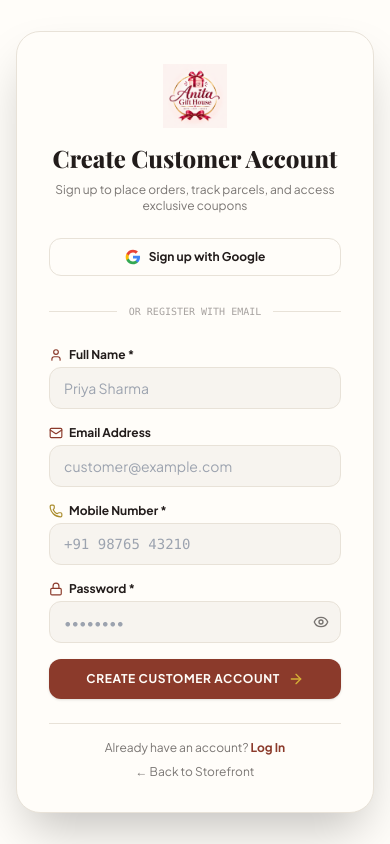
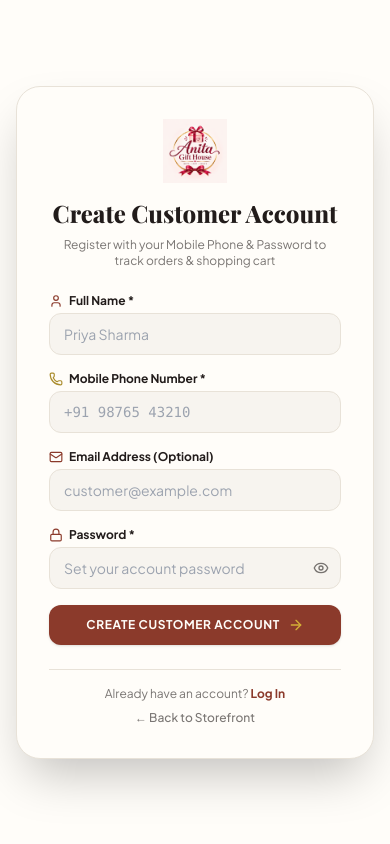
Before and after one commit to keshav-kr-agrawal/agh, a Next.js app: page /signup in a window 390 px wide. Built offline with nearby package versions, Linux system fonts and the light colour scheme; no server answers; a web font is replaced by a local one.

Commit message:
Remove Google login and switch customer authentication to clean Mobile Phone & Password flow

```diff
--- a/src/app/login/page.tsx
+++ b/src/app/login/page.tsx
@@ -3,48 +3,28 @@
 import React, { useState } from 'react';
 import { useRouter } from 'next/navigation';
 import Link from 'next/link';
-import { Phone, User, ArrowRight, Mail, Lock, ShieldCheck, Eye, EyeOff } from 'lucide-react';
+import { Phone, Lock, ArrowRight, Eye, EyeOff, ShieldCheck } from 'lucide-react';
 import { useAuthStore } from '@/store/useAuthStore';
-import { signInWithGoogle } from '@/lib/supabase';
 
 export default function CustomerLoginPage() {
   const router = useRouter();
   const { loginCustomer } = useAuthStore();
 
-  const [authMode, setAuthMode] = useState<'email' | 'phone'>('email');
-  const [email, setEmail] = useState('');
+  const [phone, setPhone] = useState('');
   const [password, setPassword] = useState('');
   const [showPassword, setShowPassword] = useState(false);
-  const [phone, setPhone] = useState('');
-  const [name, setName] = useState('');
+  const [error, setError] = useState('');
 
   const handleSubmit = (e: React.FormEvent) => {
     e.preventDefault();
-    if (authMode === 'email') {
-      if (!email || !password) return;
-      const extractedName = name || email.split('@')[0];
-      loginCustomer(phone || '+91 98765 43210', extractedName, email);
-    } else {
-      if (!phone || !name) return;
-      loginCustomer(phone, name);
+    if (!phone || !password) {
+      setError('Please enter your mobile number and password.');
+      return;
     }
-    router.push('/account');
-  };
 
-  const [googleError, setGoogleError] = useState('');
-
-  const handleGoogleSignIn = async () => {
-    setGoogleError('');
-    try {
-      const res = await signInWithGoogle();
-      if (res && res.error) {
-        console.warn('Google Provider notice:', res.error);
-      }
-    } catch (e) {
-      console.warn('Google Auth notice:', e);
-    }
-    // Fallback: Authenticate customer session smoothly so checkout/account is never blocked
-    loginCustomer('+91 98765 43210', 'Google User', 'customer@gmail.com');
+    // Authenticate customer session using phone and password
+    const customerName = phone ? `Customer (${phone.slice(-4)})` : 'Valued Shopper';
+    loginCustomer(phone, customerName);
     router.push('/account');
   };
 
@@ -64,63 +44,28 @@ export default function CustomerLoginPage() {
             Customer Account Login
           </h1>
           <p className="text-xs text-espresso/60">
-            Log in to manage orders, live parcel tracking, and shopping cart
+            Log in with your Phone & Password to track orders and manage your cart
           </p>
         </div>
 
-        {/* Auth Mode Toggle */}
-        <div className="flex bg-cream-muted p-1 rounded-xl border border-cream-border text-xs font-bold">
-          <button
-            type="button"
-            onClick={() => setAuthMode('email')}
-            className={`flex-1 py-2 rounded-lg transition ${authMode === 'email' ? 'bg-terracotta text-cream shadow-sm' : 'text-espresso/70'}`}
-          >
-            Email & Password
-          </button>
-          <button
-            type="button"
-            onClick={() => setAuthMode('phone')}
-            className={`flex-1 py-2 rounded-lg transition ${authMode === 'phone' ? 'bg-terracotta text-cream shadow-sm' : 'text-espresso/70'}`}
-          >
-            Mobile Number
-          </button>
+        {error && (
+          <div className="p-3 bg-crimson/10 border border-crimson/20 rounded-2xl text-crimson text-xs font-semibold text-center">
+            {error}
           </div>
-
-        {/* Google OAuth Button */}
-        <button
-          type="button"
-          onClick={handleGoogleSignIn}
-          className="w-full py-2.5 px-4 bg-cream border border-cream-border rounded-xl font-bold text-xs text-espresso hover:bg-cream-muted transition flex items-center justify-center gap-2 shadow-xs"
-        >
-          <svg className="w-4 h-4" viewBox="0 0 24 24">
-            <path fill="#4285F4" d="M22.56 12.25c0-.78-.07-1.53-.2-2.25H12v4.26h5.92c-.26 1.37-1.04 2.53-2.21 3.31v2.77h3.57c2.08-1.92 3.28-4.74 3.28-8.09z" />
-            <path fill="#34A853" d="M12 23c2.97 0 5.46-.98 7.28-2.66l-3.57-2.77c-.98.66-2.23 1.06-3.71 1.06-2.86 0-5.29-1.93-6.16-4.53H2.18v2.84C3.99 20.53 7.7 23 12 23z" />
-            <path fill="#FBBC05" d="M5.84 14.09c-.22-.66-.35-1.36-.35-2.09s.13-1.43.35-2.09V7.06H2.18C1.43 8.55 1 10.22 1 12s.43 3.45 1.18 4.94l2.85-2.22.81-.63z" />
-            <path fill="#EA4335" d="M12 5.38c1.62 0 3.06.56 4.21 1.64l3.15-3.15C17.45 2.09 14.97 1 12 1 7.7 1 3.99 3.47 2.18 7.06l3.66 2.84c.87-2.6 3.3-4.52 6.16-4.52z" />
-          </svg>
-          Sign in with Google
-        </button>
-
-        <div className="relative flex py-1 items-center">
-          <div className="flex-grow border-t border-cream-border"></div>
-          <span className="flex-shrink mx-3 text-[10px] text-espresso/40 uppercase font-mono">Or Continue With</span>
-          <div className="flex-grow border-t border-cream-border"></div>
-        </div>
+        )}
 
         <form onSubmit={handleSubmit} className="space-y-4 text-xs">
-          {authMode === 'email' ? (
-            <>
           <div>
             <label className="block font-bold text-espresso mb-1 flex items-center gap-1.5">
-                  <Mail className="w-3.5 h-3.5 text-terracotta" /> Email Address *
+              <Phone className="w-3.5 h-3.5 text-terracotta" /> Mobile Phone Number *
             </label>
             <input
-                  type="email"
+              type="tel"
               required
-                  value={email}
-                  onChange={e => setEmail(e.target.value)}
-                  placeholder="customer@example.com"
-                  className="w-full px-3.5 py-2.5 bg-cream-muted border border-cream-border rounded-xl text-sm focus:ring-2 focus:ring-terracotta"
+              value={phone}
+              onChange={e => setPhone(e.target.value)}
+              placeholder="+91 98765 43210"
+              className="w-full px-3.5 py-2.5 bg-cream-muted border border-cream-border rounded-xl font-mono text-sm focus:ring-2 focus:ring-terracotta"
             />
           </div>
 
@@ -134,7 +79,7 @@ export default function CustomerLoginPage() {
                 required
                 value={password}
                 onChange={e => setPassword(e.target.value)}
-                    placeholder="••••••••"
+                placeholder="Enter your password"
                 className="w-full px-3.5 py-2.5 bg-cream-muted border border-cream-border rounded-xl text-sm focus:ring-2 focus:ring-terracotta pr-10"
               />
               <button
@@ -147,38 +92,6 @@ export default function CustomerLoginPage() {
               </button>
             </div>
           </div>
-            </>
-          ) : (
-            <>
-              <div>
-                <label className="block font-bold text-espresso mb-1 flex items-center gap-1.5">
-                  <User className="w-3.5 h-3.5 text-terracotta" /> Your Name *
-                </label>
-                <input
-                  type="text"
-                  required
-                  value={name}
-                  onChange={e => setName(e.target.value)}
-                  placeholder="Priya Sharma"
-                  className="w-full px-3.5 py-2.5 bg-cream-muted border border-cream-border rounded-xl text-sm focus:ring-2 focus:ring-terracotta"
-                />
-              </div>
-
-              <div>
-                <label className="block font-bold text-espresso mb-1 flex items-center gap-1.5">
-                  <Phone className="w-3.5 h-3.5 text-gold-dark" /> Mobile Phone Number *
-                </label>
-                <input
-                  type="tel"
-                  required
-                  value={phone}
-                  onChange={e => setPhone(e.target.value)}
-                  placeholder="+91 98765 43210"
-                  className="w-full px-3.5 py-2.5 bg-cream-muted border border-cream-border rounded-xl font-mono text-sm focus:ring-2 focus:ring-terracotta"
-                />
-              </div>
-            </>
-          )}
 
           <button
             type="submit"
@@ -189,8 +102,15 @@ export default function CustomerLoginPage() {
         </form>
 
         <div className="pt-4 border-t border-cream-border text-center text-xs text-espresso/60 space-y-2">
-          <p>Don't have an account? <Link href="/signup" className="text-terracotta font-bold hover:underline">Sign Up</Link></p>
-          <Link href="/" className="block hover:text-terracotta transition">← Back to Storefront</Link>
+          <p>
+            Don't have an account?{' '}
+            <Link href="/signup" className="text-terracotta font-bold hover:underline">
+              Sign Up
+            </Link>
+          </p>
+          <Link href="/" className="block hover:text-terracotta transition font-medium">
+            ← Back to Storefront
+          </Link>
         </div>
       </div>
     </div>
--- a/src/app/signup/page.tsx
+++ b/src/app/signup/page.tsx
@@ -3,37 +3,28 @@
 import React, { useState } from 'react';
 import { useRouter } from 'next/navigation';
 import Link from 'next/link';
-import { User, Phone, Mail, Lock, ArrowRight, ShieldCheck, Eye, EyeOff } from 'lucide-react';
+import { User, Phone, Mail, Lock, ArrowRight, Eye, EyeOff, ShieldCheck } from 'lucide-react';
 import { useAuthStore } from '@/store/useAuthStore';
-import { signInWithGoogle } from '@/lib/supabase';
 
 export default function CustomerSignUpPage() {
   const router = useRouter();
   const { loginCustomer } = useAuthStore();
 
   const [name, setName] = useState('');
+  const [phone, setPhone] = useState('');
   const [email, setEmail] = useState('');
-  const [phone, setPhone] = useState('');
   const [password, setPassword] = useState('');
   const [showPassword, setShowPassword] = useState(false);
+  const [error, setError] = useState('');
 
   const handleSubmit = (e: React.FormEvent) => {
     e.preventDefault();
-    if (!name || (!phone && !email)) return;
-    loginCustomer(phone || '+91 98765 43210', name, email);
-    router.push('/account');
-  };
+    if (!name || !phone || !password) {
+      setError('Please fill in your name, mobile phone number, and password.');
+      return;
+    }
 
-  const handleGoogleSignUp = async () => {
-    try {
-      const res = await signInWithGoogle();
-      if (res && res.error) {
-        console.warn('Google Provider notice:', res.error);
-      }
-    } catch (e) {
-      console.warn('Google Auth notice:', e);
-    }
-    loginCustomer('+91 98765 43210', 'Google User', 'customer@gmail.com');
+    loginCustomer(phone, name, email);
     router.push('/account');
   };
 
@@ -52,30 +43,15 @@ export default function CustomerSignUpPage() {
             Create Customer Account
           </h1>
           <p className="text-xs text-espresso/60">
-            Sign up to place orders, track parcels, and access exclusive coupons
+            Register with your Mobile Phone & Password to track orders & shopping cart
           </p>
         </div>
 
-        {/* Google OAuth Button */}
-        <button
-          type="button"
-          onClick={handleGoogleSignUp}
-          className="w-full py-2.5 px-4 bg-cream border border-cream-border rounded-xl font-bold text-xs text-espresso hover:bg-cream-muted transition flex items-center justify-center gap-2 shadow-xs"
-        >
-          <svg className="w-4 h-4" viewBox="0 0 24 24">
-            <path fill="#4285F4" d="M22.56 12.25c0-.78-.07-1.53-.2-2.25H12v4.26h5.92c-.26 1.37-1.04 2.53-2.21 3.31v2.77h3.57c2.08-1.92 3.28-4.74 3.28-8.09z" />
-            <path fill="#34A853" d="M12 23c2.97 0 5.46-.98 7.28-2.66l-3.57-2.77c-.98.66-2.23 1.06-3.71 1.06-2.86 0-5.29-1.93-6.16-4.53H2.18v2.84C3.99 20.53 7.7 23 12 23z" />
-            <path fill="#FBBC05" d="M5.84 14.09c-.22-.66-.35-1.36-.35-2.09s.13-1.43.35-2.09V7.06H2.18C1.43 8.55 1 10.22 1 12s.43 3.45 1.18 4.94l2.85-2.22.81-.63z" />
-            <path fill="#EA4335" d="M12 5.38c1.62 0 3.06.56 4.21 1.64l3.15-3.15C17.45 2.09 14.97 1 12 1 7.7 1 3.99 3.47 2.18 7.06l3.66 2.84c.87-2.6 3.3-4.52 6.16-4.52z" />
-          </svg>
-          Sign up with Google
-        </button>
-
-        <div className="relative flex py-1 items-center">
-          <div className="flex-grow border-t border-cream-border"></div>
-          <span className="flex-shrink mx-3 text-[10px] text-espresso/40 uppercase font-mono">Or Register With Email</span>
-          <div className="flex-grow border-t border-cream-border"></div>
-        </div>
+        {error && (
+          <div className="p-3 bg-crimson/10 border border-crimson/20 rounded-2xl text-crimson text-xs font-semibold text-center">
+            {error}
+          </div>
+        )}
 
         <form onSubmit={handleSubmit} className="space-y-4 text-xs">
           <div>
@@ -94,20 +70,7 @@ export default function CustomerSignUpPage() {
 
           <div>
             <label className="block font-bold text-espresso mb-1 flex items-center gap-1.5">
-              <Mail className="w-3.5 h-3.5 text-terracotta" /> Email Address
-            </label>
-            <input
-              type="email"
-              value={email}
-              onChange={e => setEmail(e.target.value)}
-              placeholder="customer@example.com"
-              className="w-full px-3.5 py-2.5 bg-cream-muted border border-cream-border rounded-xl text-sm focus:ring-2 focus:ring-terracotta"
-            />
-          </div>
-
-          <div>
-            <label className="block font-bold text-espresso mb-1 flex items-center gap-1.5">
-              <Phone className="w-3.5 h-3.5 text-gold-dark" /> Mobile Number *
+              <Phone className="w-3.5 h-3.5 text-gold-dark" /> Mobile Phone Number *
             </label>
             <input
               type="tel"
@@ -121,15 +84,29 @@ export default function CustomerSignUpPage() {
 
           <div>
             <label className="block font-bold text-espresso mb-1 flex items-center gap-1.5">
+              <Mail className="w-3.5 h-3.5 text-terracotta" /> Email Address (Optional)
+            </label>
+            <input
+              type="email"
+              value={email}
+              onChange={e => setEmail(e.target.value)}
+              placeholder="customer@example.com"
+              className="w-full px-3.5 py-2.5 bg-cream-muted border border-cream-border rounded-xl text-sm focus:ring-2 focus:ring-terracotta"
+            />
+          </div>
+
+          <div>
+            <label className="block font-bold text-espresso mb-1 flex items-center gap-1.5">
               <Lock className="w-3.5 h-3.5 text-terracotta" /> Password *
             </label>
             <div className="relative">
               <input
                 type={showPassword ? 'text' : 'password'}
                 required
+                minLength={4}
                 value={password}
                 onChange={e => setPassword(e.target.value)}
-                placeholder="••••••••"
+                placeholder="Set your account password"
                 className="w-full px-3.5 py-2.5 bg-cream-muted border border-cream-border rounded-xl text-sm focus:ring-2 focus:ring-terracotta pr-10"
               />
               <button
@@ -152,8 +129,15 @@ export default function CustomerSignUpPage() {
         </form>
 
         <div className="pt-4 border-t border-cream-border text-center text-xs text-espresso/60 space-y-2">
-          <p>Already have an account? <Link href="/login" className="text-terracotta font-bold hover:underline">Log In</Link></p>
-          <Link href="/" className="block hover:text-terracotta transition">← Back to Storefront</Link>
+          <p>
+            Already have an account?{' '}
+            <Link href="/login" className="text-terracotta font-bold hover:underline">
+              Log In
+            </Link>
+          </p>
+          <Link href="/" className="block hover:text-terracotta transition font-medium">
+            ← Back to Storefront
+          </Link>
         </div>
       </div>
     </div>
```
Lines whose indentation alone changed are shown as unchanged.
